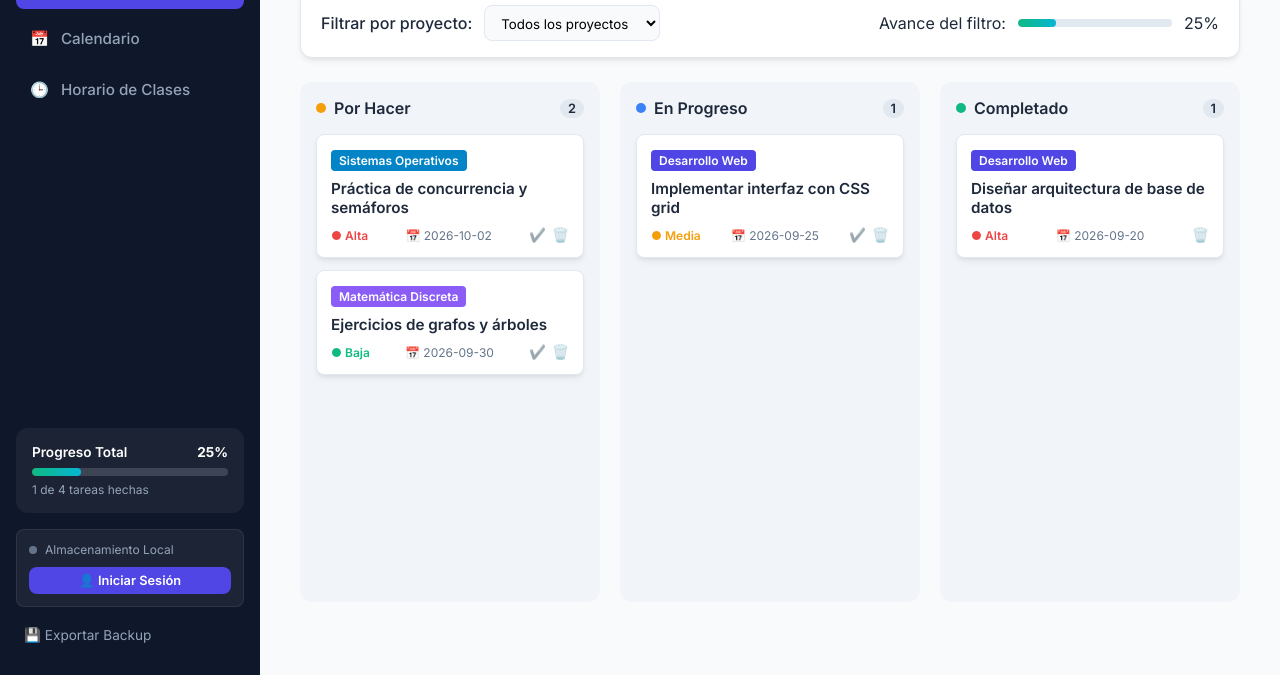
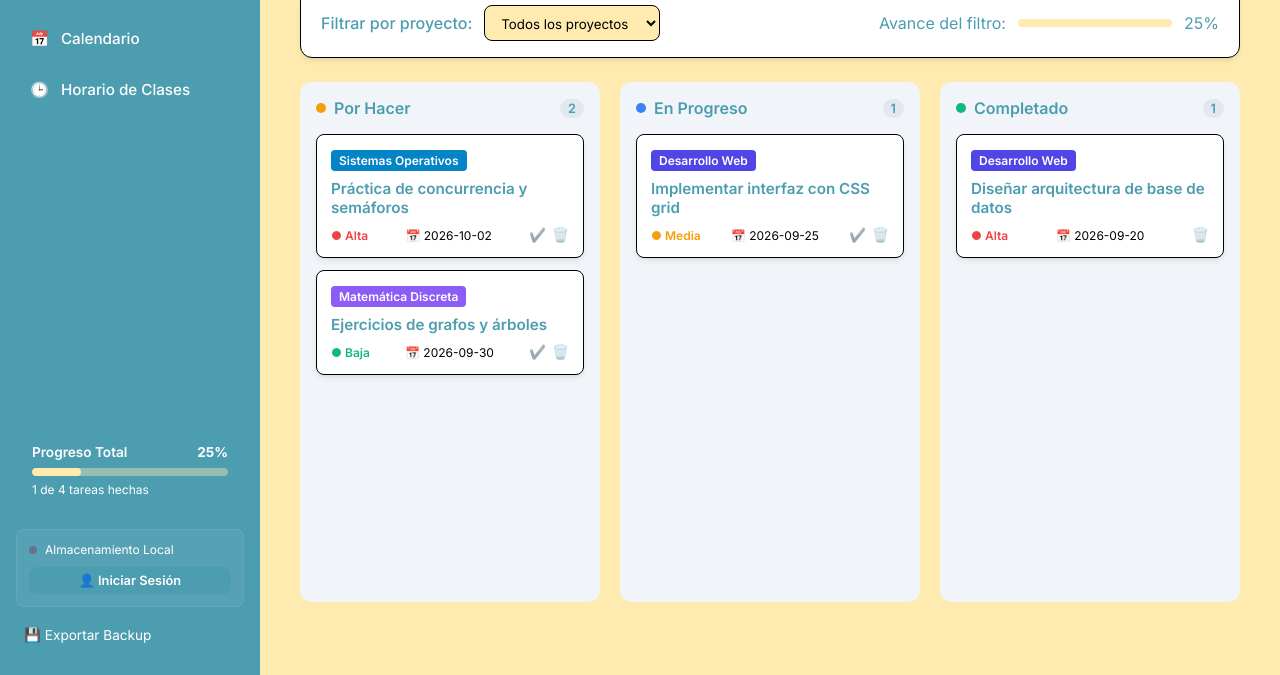
Before and after one commit to danihvdev/Onestudy, a website with bundled scripts: page index.html in a window 1280 px wide. Shown: the part 125-800 px from the top of the page. Built offline with nearby package versions, Linux system fonts and the light colour scheme; some packages are replaced by stand-ins of ours; no server answers.

Commit message:
Update colores

```diff
--- a/styles.css
+++ b/styles.css
@@ -1,16 +1,16 @@
 :root {
-  --bg-app: #f8fafc;
+  --bg-app: #ffebaf;
   --bg-surface: #ffffff;
-  --bg-sidebar: #0f172a;
-  --text-sidebar: #94a3b8;
-  --text-primary: #1e293b;
-  --text-secondary: #64748b;
-  --primary: #4f46e5;
-  --primary-hover: #4338ca;
+  --bg-sidebar: #4C9DB0;
+  --text-sidebar: #ffffff;
+  --text-primary: #4C9DB0;
+  --text-secondary: #000000;
+  --primary: #4C9DB0;
+  --primary-hover: #004675;
   --accent-green: #10b981;
   --accent-orange: #f59e0b;
   --accent-red: #ef4444;
-  --border-color: #e2e8f0;
+  --border-color: #000000;
   --radius-sm: 8px;
   --radius-md: 12px;
   --radius-lg: 16px;
@@ -90,17 +90,17 @@ body {
 
 .nav-btn:hover {
   background-color: rgba(255, 255, 255, 0.06);
-  color: #fff;
+  color: #ffebaf;
 }
 
 .nav-btn.active {
   background-color: var(--primary);
-  color: #fff;
+  color: #ffebaf;
 }
 
 /* ================= BARRA DE PROGRESO GLOBAL ================= */
 .global-progress-card {
-  background: rgba(255, 255, 255, 0.05);
+  background: rgba(255, 255, 255, 0);
   padding: 16px;
   border-radius: var(--radius-md);
   margin-bottom: 16px;
@@ -116,7 +116,7 @@ body {
 }
 
 .progress-bar-bg {
-  background-color: #e2e8f0;
+  background-color: #ffebaf;
   height: 8px;
   border-radius: 999px;
   overflow: hidden;
@@ -124,11 +124,11 @@ body {
 }
 
 .global-progress-card .progress-bar-bg {
-  background-color: rgba(255, 255, 255, 0.15);
+  background-color: #ffebaf69;
 }
 
 .progress-bar-fill {
-  background: linear-gradient(90deg, #10b981, #06b6d4);
+  background: linear-gradient(90deg, #ffebaf, #ffebaf);
   height: 100%;
   border-radius: 999px;
   transition: width 0.4s cubic-bezier(0.4, 0, 0.2, 1);
@@ -152,7 +152,7 @@ body {
 }
 
 .sidebar-footer .btn-text:hover {
-  color: #fff;
+  color: #ffebaf;
 }
 
 /* ================= CONTENIDO PRINCIPAL ================= */
```
